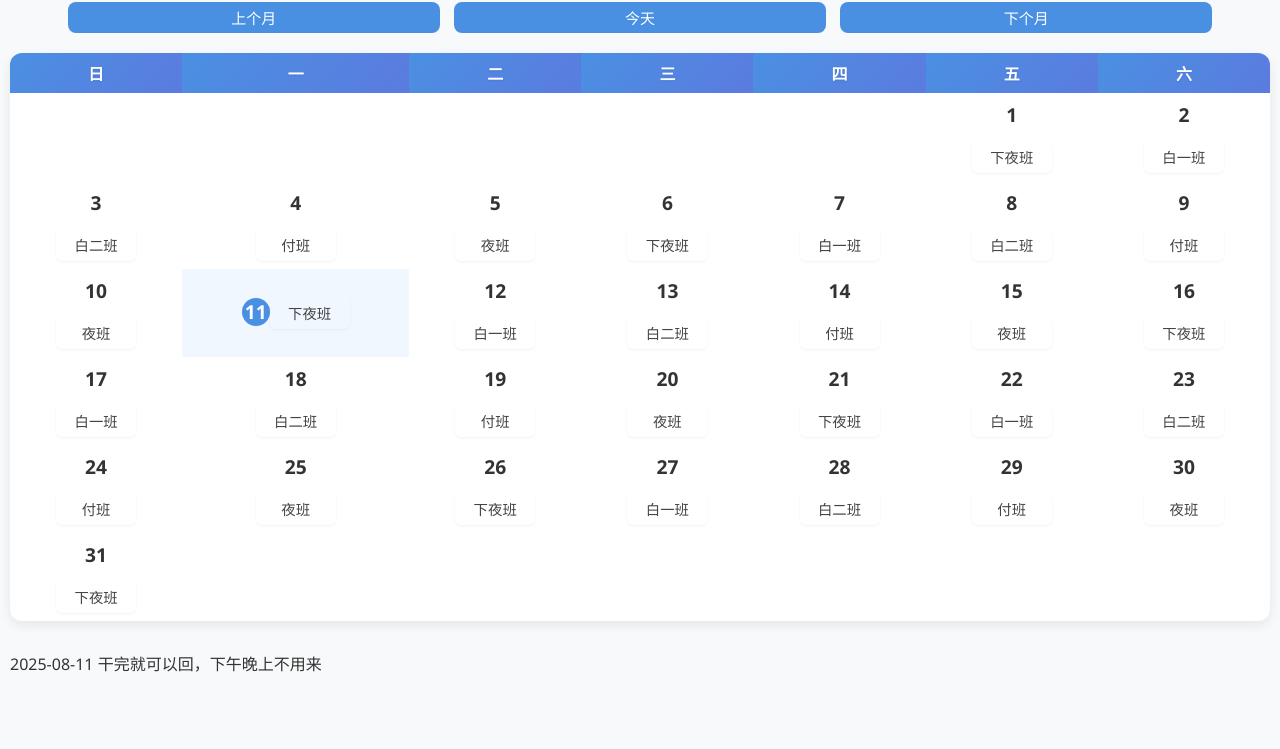
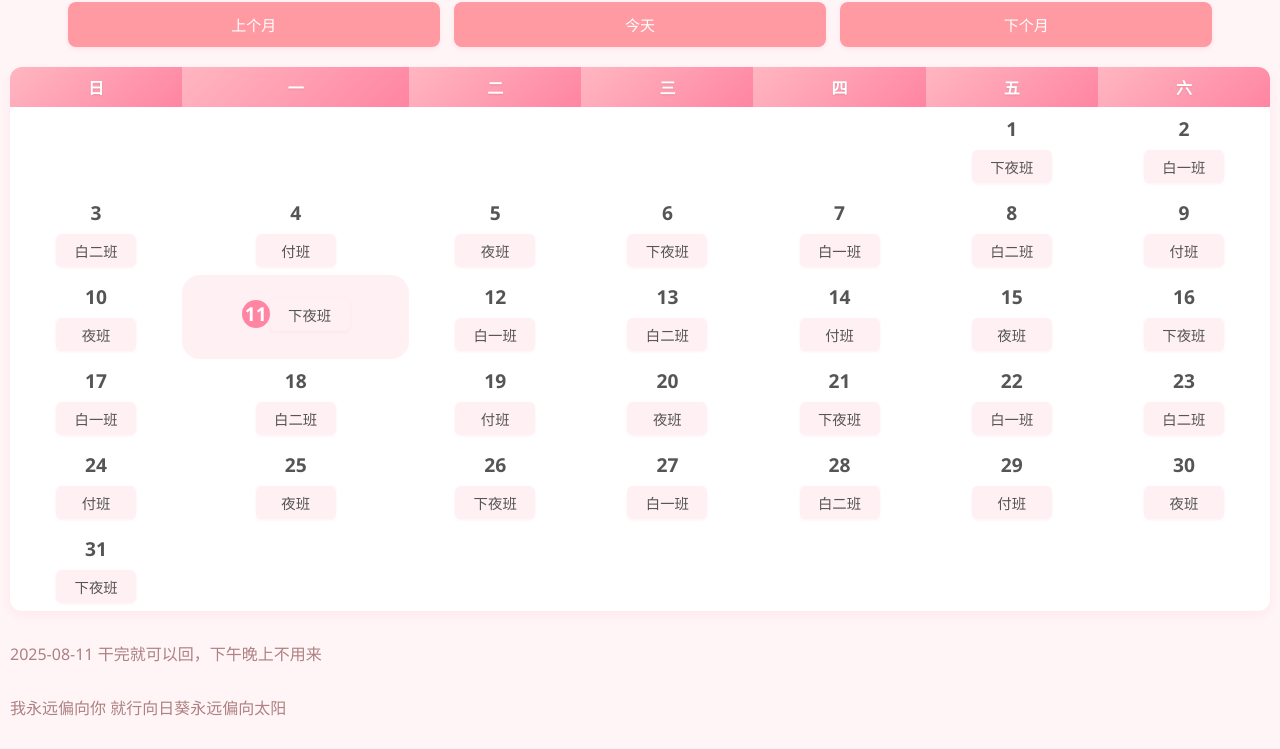
Before and after one commit to mfujun/test, a plain HTML site: page index.html in a window 1280 px wide. Shown: the part 94-843 px from the top of the page. Before the commit the page ends 800 px from the top, so only its background shows below. Drawn offline with Linux system fonts and the light colour scheme.

Commit message:
Update index.html

```diff
--- a/index.html
+++ b/index.html
@@ -13,10 +13,11 @@
         }
         body {
             font-family: 'Segoe UI', Tahoma, Geneva, Verdana, sans-serif;
-            background-color: #f8f9fa;
-            color: #333;
+            background-color: #fff5f7; /* 淡粉色背景 */
+            color: #555;
             padding: 10px;
             -webkit-text-size-adjust: 100%;
+
         }
         .calendar {
             font-family: inherit;
@@ -24,7 +25,7 @@
             border-collapse: separate;
             border-spacing: 0;
             border-radius: 12px;
-            box-shadow: 0 4px 12px rgba(0, 0, 0, 0.08);
+            box-shadow: 0 4px 12px rgba(255, 182, 193, 0.2); /* 粉色阴影 */
             overflow: hidden;
             background-color: white;
         }
@@ -38,7 +39,7 @@
             position: relative;
         }
         .calendar th {
-            background: linear-gradient(135deg, #4a90e2 0%, #5b7bdf 100%);
+            background: linear-gradient(135deg, #ffb6c1 0%, #ff85a2 100%); /* 粉色渐变 */
             color: white;
             font-weight: 600;
             text-shadow: 0 1px 2px rgba(0, 0, 0, 0.1);
@@ -47,23 +48,24 @@
             font-size: 1.2em;
             margin-bottom: 8px;
             font-weight: 600;
-            color: #333;
+            color: #555;
         }
         .calendar .shift {
             font-size: 0.9em;
-            color: #444;
+            color: #555;
             padding: 6px 8px;
             border-radius: 6px;
-            margin-top: 4px;
             display: inline-block;
             min-width: 80px;
-            box-shadow: 0 1px 3px rgba(0, 0, 0, 0.05);
+            box-shadow: 0 1px 3px rgba(255, 182, 193, 0.2); /* 粉色阴影 */
+            background-color: #fff0f3; /* 淡粉色背景 */
         }
         .calendar .today {
-            background-color: #f0f7ff;
+            background-color: #fff0f3; /* 淡粉色高亮 */
+            border-radius: 18px;
         }
         .calendar .today .day {
-            background-color: #4a90e2;
+            background-color: #ff85a2; /* 粉色圆圈 */
             color: white;
             width: 28px;
             height: 28px;
@@ -75,7 +77,8 @@
         .header {
             text-align: center;
             margin: 30px 0 20px;
-            color: #333;
+            color: #ae8181;
+
         }
         .nav-buttons {
             margin: 15px 5px;
@@ -85,7 +88,7 @@
             padding: 12px 20px;
             margin: 0 4px 8px;
             cursor: pointer;
-            background-color: #4a90e2;
+            background-color: #ff9aa2; /* 粉色按钮 */
             border: none;
             border-radius: 8px;
             color: white;
@@ -94,16 +97,17 @@
             font-size: 15px;
             width: 30%;
             min-width: 100px;
+            box-shadow: 0 2px 5px rgba(255, 182, 193, 0.3); /* 按钮阴影 */
         }
         button:hover, button:active {
-            background-color: #3a7bc8;
+            background-color: #ff7b8c; /* 深粉色按钮 */
             transform: translateY(-1px);
-            box-shadow: 0 2px 8px rgba(0, 0, 0, 0.15);
+            box-shadow: 0 3px 8px rgba(255, 182, 193, 0.4); /* 按钮悬停阴影 */
         }
         // 添加响应式样式
         @media (max-width: 768px) {
             .calendar th, .calendar td {
-                padding: 6px 2px;
+                padding: 8px 2px;
                 min-height: 60px;
             }
             .calendar .day {
@@ -130,18 +134,16 @@
                 padding: 5px;
             }
             .calendar th, .calendar td {
-                padding: 4px 1px;
+                padding: 8px 1px;
                 min-height: 50px;
             }
             .calendar .day {
                 font-size: 0.9em;
-                width: 24px;
-                height: 24px;
             }
             .calendar .shift {
                 font-size: 0.8em;
                 padding: 3px 5px;
-                min-width: 60px;
+                min-width: 50px;
             }
             button {
                 padding: 10px 15px;
@@ -157,7 +159,7 @@
             text-align: center;
         }
         button {
-            padding: 5px 15px;
+            /* padding: 5px 15px; */
             margin: 0 5px;
             cursor: pointer;
         }
@@ -174,15 +176,35 @@
     </div>
     <table class="calendar" id="calendar-table"></table>
     <div id="current-des" class="header" style="text-align: left;"></div>
+    <div id="current-tips" class="header" style="text-align: left;"></div>
     <script>
         // 排班数据
-        const schedulingObj = [
-            { type: '白一班', describe: '白一班（8:00- 12:00 下午 15:00-17:30）如果是周末8:00- 12:00下午晚上休息' },
-            { type: '白二班', describe: '白二班（8: 00- 12:00 下午晚上休息）' },
-            { type: '付班', describe: '8:00-17:30中午也要在 晚上不用。如果是周末（8:00-5:30 只有一个人处理全部非常累）工作日会多几个人' },
-            { type: '夜班', describe: '上午8:00- 12:00下午回家睡觉。晚上17:30到第二天早上8:00' },
-            { type: '下夜班', describe: '干完就可以回，下午晚上不用来' },
-        ];
+        const schedulingObj = [{
+            type: '白一班',
+            describe: '白一班（8:00- 12:00 下午 15:00-17:30）如果是周末8:00- 12:00下午晚上休息',
+            tips: '风很温柔 花很浪漫 你很特别 我很喜欢'
+        },
+        {
+            type: '白二班',
+            describe: '白二班（8: 00- 12:00 下午晚上休息）',
+            tips: '世界很大 我只想赖在你身边'
+        },
+        {
+            type: '付班',
+            describe: '8:00-17:30中午也要在 晚上不用。如果是周末（8:00-5:30 只有一个人处理全部非常累）工作日会多几个人',
+            tips: '认识有两次幸运就好 一次是遇见你 一次是走到底'
+        },
+        {
+            type: '夜班',
+            describe: '上午8:00- 12:00下午回家睡觉。晚上17:30到第二天早上8:00',
+            tips: '告诉桃花可以开了 我等的人已经来了'
+        },
+        {
+            type: '下夜班',
+            describe: '干完就可以回，下午晚上不用来',
+            tips: '我永远偏向你 就行向日葵永远偏向太阳'
+
+        }];
 
         // 获取当前日期
         function getCurrentDate() {
@@ -264,12 +286,13 @@
                         if (isCurrentMonth && currentDay === today.getDate()) {
                             cell.classList.add('today');
                             document.getElementById('current-des').textContent = `${dateStr} ${shift.describe}`;
+                            document.getElementById('current-tips').textContent = `${shift.tips}`;
                         }
 
                         // 添加点击事件显示详情（手机端替代悬停效果）
                         cell.addEventListener('click', () => {
-                            // alert(`${dateStr}\n${shift.type}\n${shift.describe}`);
-                             document.getElementById('current-des').textContent = `${dateStr} ${shift.describe}`;
+                            document.getElementById('current-des').textContent = `${dateStr} ${shift.describe}`;
+                            document.getElementById('current-tips').textContent = `${shift.tips}`;
                         });
                         cell.appendChild(dayDiv);
                         cell.appendChild(shiftDiv);
```
